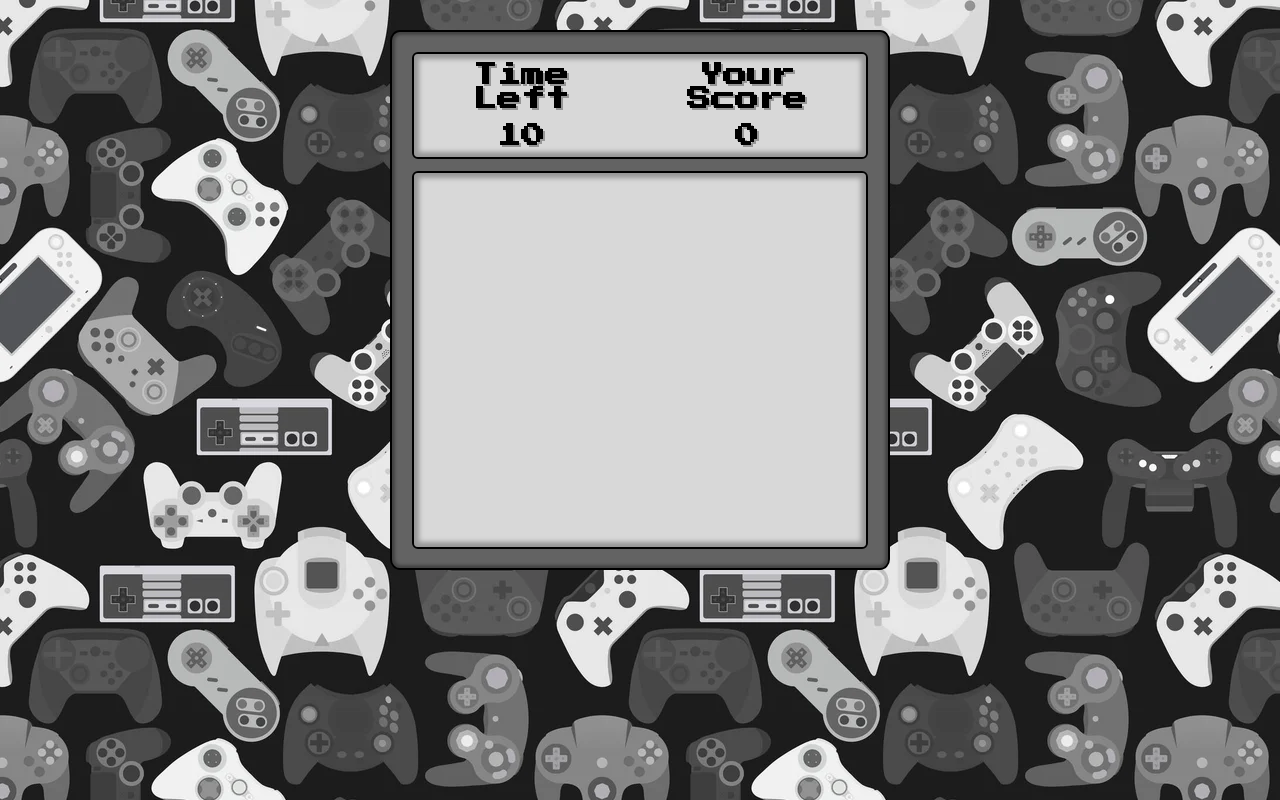
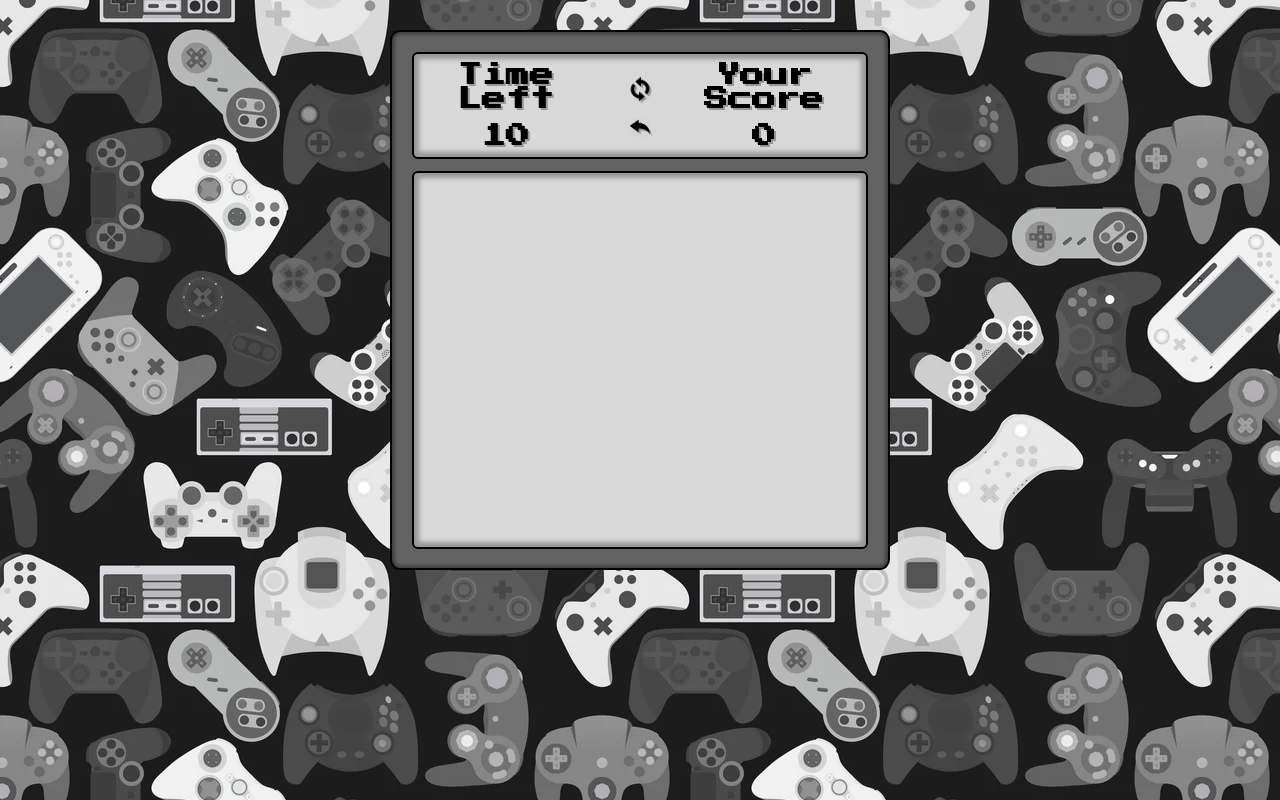
Before and after one commit to bttand/Games_PressRed, a plain HTML site: page game.html in a window 1280 px wide. Drawn offline with Linux system fonts and the light colour scheme.

Commit message:
Botão de retorno e recomeço.

```diff
--- a/game.html
+++ b/game.html
@@ -12,7 +12,6 @@
     <link href="https://fonts.googleapis.com/css2?family=Press+Start+2P&display=swap" rel="stylesheet">
 
     <!-- styles -->
-    <link rel="stylesheet" href="./src/styles/reset.css">
     <link rel="stylesheet" href="./src/styles/main.css">
     <link rel="icon" type="image/x-icon" href="./src/images/favicon.ico">
 </head>
@@ -22,6 +21,10 @@
             <div class="menu-time">
                 <h2>Time Left</h2>
                 <h2 class="number" id="time-left">15</h2>
+            </div>
+            <div class="menu-buttons">
+                <button class="btn-round-reload" onclick="window.location.reload()"><img id="restart" src="./src/images/restart.jpg" alt="restart"></button>
+                <button class="btn-round-return" onclick="window.location.href='index.html'"><img id="return" src="./src/images/return.jpg" alt="return"></button>
             </div>
             <div class="menu-score">
                 <h2>Your Score</h2>
--- a/src/styles/main.css
+++ b/src/styles/main.css
@@ -1,4 +1,11 @@
 /* GENERAL */
+* {
+    margin: 0;
+    padding: 0;
+    box-sizing: border-box;
+    font-family: 'Press Start 2P', cursive;
+}
+
 :root {
     --color-1: rgb(99, 99, 99);
     --color-2: rgb(216, 216, 216);
@@ -174,3 +181,42 @@ h2 {
     box-shadow: inset 0 0 10px 10px rgb(230, 0, 0);
     cursor: pointer;
 }
+
+.btn-round-reload, .btn-round-return {
+    border: none;
+    outline: none;
+    position: relative;
+    width: 30px;
+    height: 30px;
+    border-radius: 50%;
+    background-color: var(--color-2);
+}
+
+.btn-round-reload:hover, .btn-round-return:hover {
+    transform: scale(1.2);
+    cursor: pointer;
+}
+
+.btn-round-reload {
+    top: -2px;
+    left: 10px;
+}
+
+.btn-round-return {
+    top: 6px;
+    left: 10px;
+}
+
+#restart {
+    width: 28px;
+    height: 28px;
+    position: relative;
+    filter: drop-shadow(2px 2px var(--color-3));
+}
+
+#return {
+    width: 20px;
+    height: 20px;
+    position: relative;
+    filter: drop-shadow(2px 2px var(--color-3));
+}
--- a/src/styles/reset.css
+++ /dev/null
@@ -1,6 +0,0 @@
-* {
-    margin: 0;
-    padding: 0;
-    box-sizing: border-box;
-    font-family: 'Press Start 2P', cursive;
-}
```
Also changed, not shown: index.html (+0 -1 lines), src/images/restart.jpg (added), src/images/return.jpg (added).
